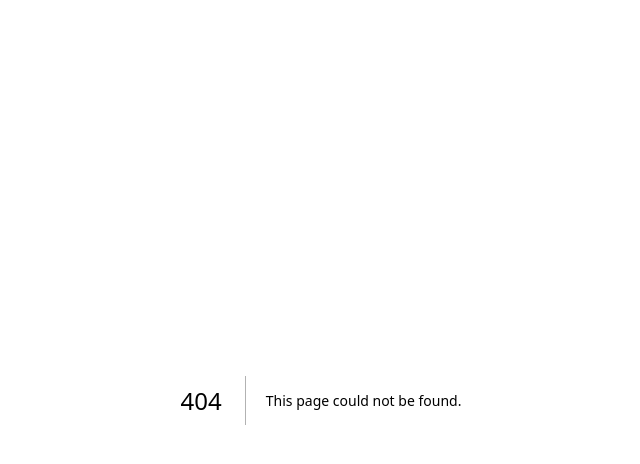
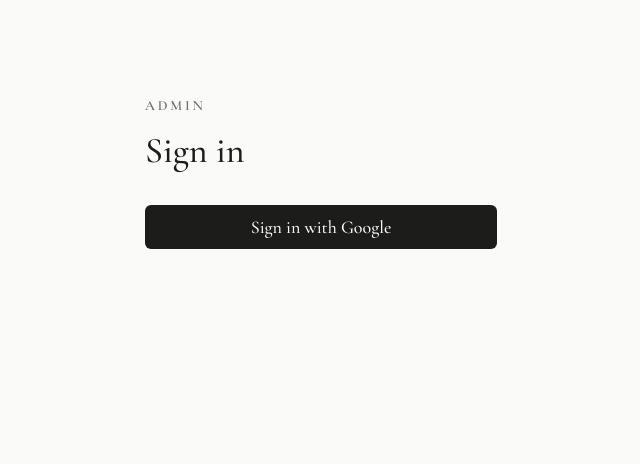
Before and after one commit to emz95/home-cafe, a Next.js app: page /login in a window 1280 px wide. Before the commit this address had no page. Shown: the top 464 px of the page, without its empty margins (319-959 px from the left). Built offline with nearby package versions, Linux system fonts and the light colour scheme.

Commit message:
Add Google sign-in and protected admin page

```diff
--- /dev/null
+++ b/src/app/admin/page.tsx
@@ -0,0 +1,45 @@
+import Link from "next/link";
+import { redirect } from "next/navigation";
+import { createClient } from "@/lib/supabase/server";
+import { SITE } from "@/lib/site";
+
+export const dynamic = "force-dynamic";
+
+export default async function AdminPage() {
+  const supabase = await createClient();
+  const {
+    data: { user },
+  } = await supabase.auth.getUser();
+  if (!user) redirect("/login");
+
+  const { data: isAdmin } = await supabase.rpc("is_admin");
+
+  return (
+    <main className="mx-auto w-full max-w-4xl px-4 pt-16 pb-24 sm:px-6">
+      <header className="flex flex-wrap items-end justify-between gap-4">
+        <div>
+          <p className="text-sm font-semibold tracking-[0.2em] text-muted uppercase">Admin</p>
+          <h1 className="mt-3 text-4xl leading-tight">{SITE.name}</h1>
+        </div>
+        <div className="flex items-center gap-4 text-muted">
+          <Link href="/" className="underline underline-offset-4">
+            View menu
+          </Link>
+          <form action="/auth/signout" method="post">
+            <button type="submit" className="underline underline-offset-4">
+              Sign out
+            </button>
+          </form>
+        </div>
+      </header>
+
+      {isAdmin ? (
+        <p className="mt-12 text-muted">Signed in as {user.email}. Editing tools coming next.</p>
+      ) : (
+        <p className="mt-12">
+          {user.email} isn&apos;t allowed to edit this menu. Sign out and use the admin email instead.
+        </p>
+      )}
+    </main>
+  );
+}
--- /dev/null
+++ b/src/app/auth/callback/route.ts
@@ -0,0 +1,18 @@
+import { NextResponse } from "next/server";
+import { createClient } from "@/lib/supabase/server";
+
+// Google sign-in returns here; swap the one-time code for a session, then go to `next`.
+export async function GET(request: Request) {
+  const { searchParams, origin } = new URL(request.url);
+  const code = searchParams.get("code");
+  const next = searchParams.get("next") ?? "/admin";
+  const safeNext = next.startsWith("/") && !next.startsWith("//") ? next : "/admin";
+
+  if (code) {
+    const supabase = await createClient();
+    const { error } = await supabase.auth.exchangeCodeForSession(code);
+    if (!error) return NextResponse.redirect(`${origin}${safeNext}`);
+  }
+
+  return NextResponse.redirect(`${origin}/login?error=link`);
+}
--- /dev/null
+++ b/src/app/auth/signout/route.ts
@@ -0,0 +1,8 @@
+import { NextResponse } from "next/server";
+import { createClient } from "@/lib/supabase/server";
+
+export async function POST(request: Request) {
+  const supabase = await createClient();
+  await supabase.auth.signOut();
+  return NextResponse.redirect(new URL("/", request.url), { status: 303 });
+}
--- /dev/null
+++ b/src/app/login/page.tsx
@@ -0,0 +1,40 @@
+"use client";
+
+import { useState } from "react";
+import { createClient } from "@/lib/supabase/client";
+
+export default function LoginPage() {
+  const [status, setStatus] = useState<"idle" | "redirecting" | "error">("idle");
+  const [error, setError] = useState("");
+
+  async function signIn() {
+    setStatus("redirecting");
+    const supabase = createClient();
+    const { error } = await supabase.auth.signInWithOAuth({
+      provider: "google",
+      options: { redirectTo: `${window.location.origin}/auth/callback?next=/admin` },
+    });
+    // On success the browser leaves for Google, so only errors land here.
+    if (error) {
+      setError(error.message);
+      setStatus("error");
+    }
+  }
+
+  return (
+    <main className="mx-auto w-full max-w-sm px-4 pt-24 pb-24">
+      <p className="text-sm font-semibold tracking-[0.2em] text-muted uppercase">Admin</p>
+      <h1 className="mt-3 text-4xl leading-tight">Sign in</h1>
+
+      <button
+        type="button"
+        onClick={signIn}
+        disabled={status === "redirecting"}
+        className="mt-8 w-full rounded-md bg-ink px-4 py-2 text-lg text-bg disabled:opacity-60"
+      >
+        {status === "redirecting" ? "Opening Google…" : "Sign in with Google"}
+      </button>
+      {status === "error" && <p className="mt-4 text-muted">Couldn&apos;t start Google sign-in: {error}</p>}
+    </main>
+  );
+}
```
